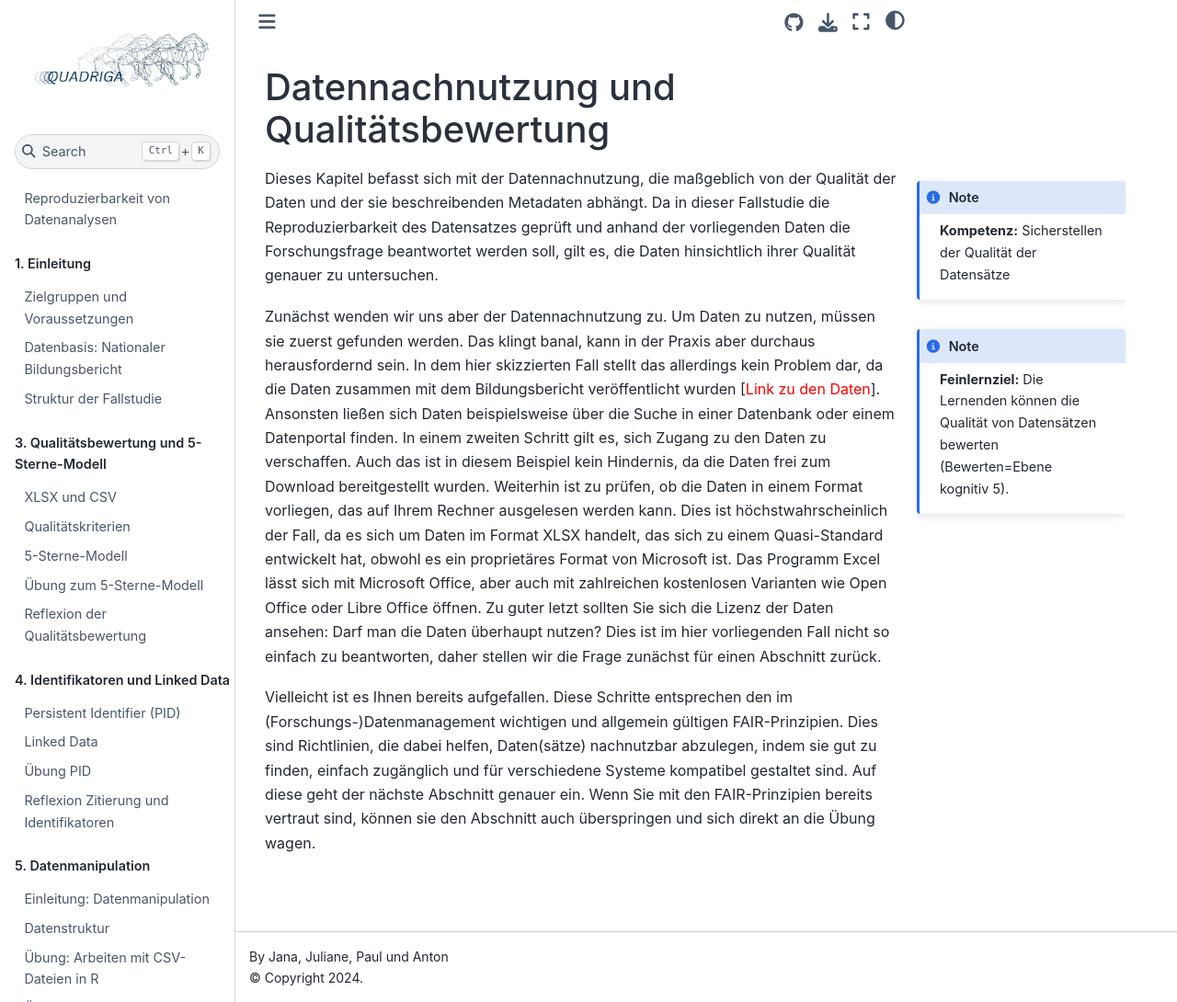
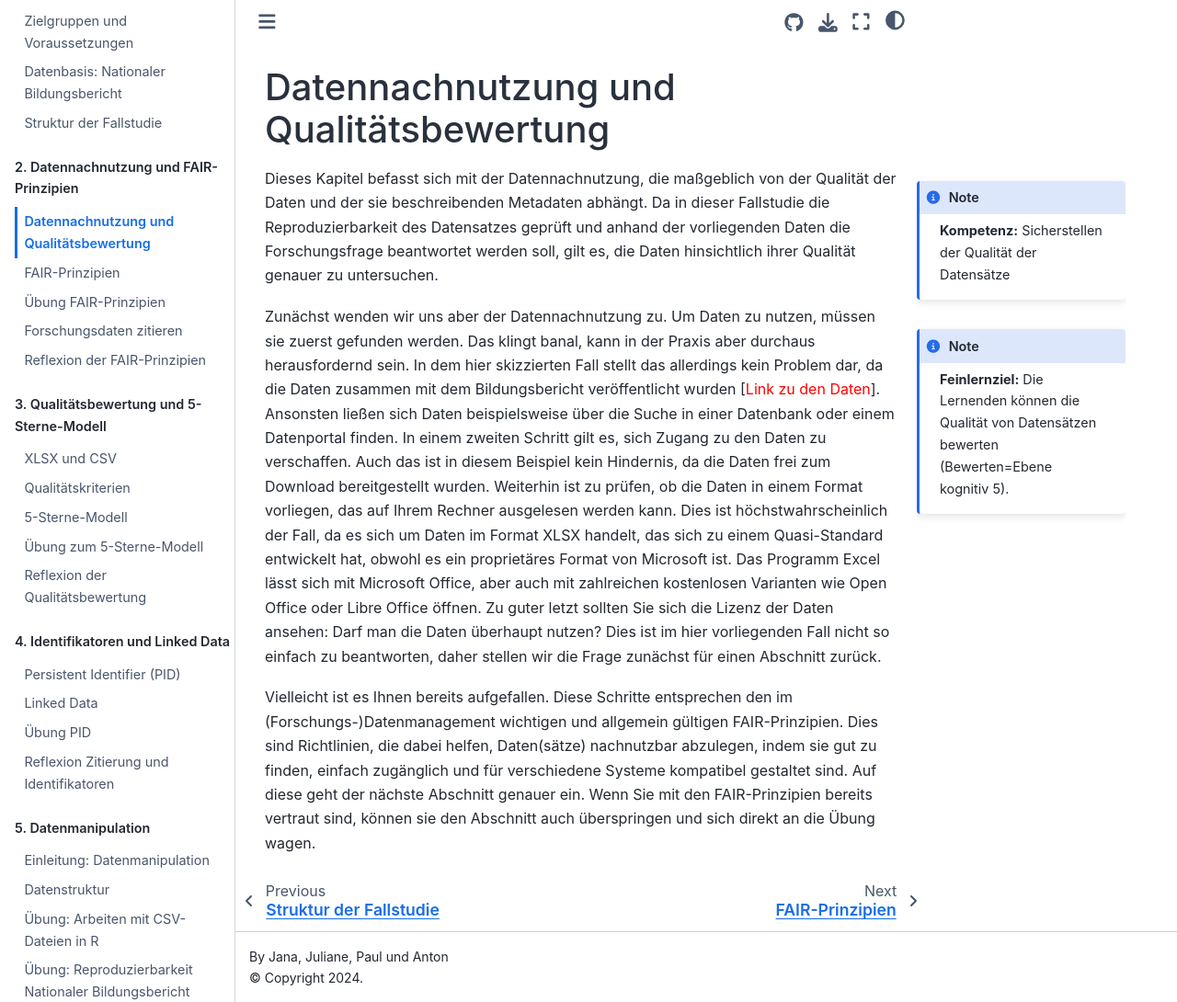
Before and after one commit to quadriga-dk/Tabelle-Fallstudie-1, a Jupyter Book: the page built from Markdown/05_Datennachnutzung.md, in a window 1280 px wide and 1090 px high. Shown: the whole window at 92% size. Built offline with Jupyter Book 1.0.4 settings and Sphinx 7.4.7 and the Sphinx Book theme 1.1.4, drawn with Linux system fonts in a browser that asks for light colours; pages that are not in the unit, such as notebooks, are missing from menus; some of the changed lines change nothing that is shown.

Commit message:
Update _toc.yml

```diff
--- a/_toc.yml
+++ b/_toc.yml
@@ -11,11 +11,11 @@ parts:
     - file: Markdown/04_Struktur_Fallstudie
   - caption: 2. Datennachnutzung und FAIR-Prinzipien
     chapters:
-    - file: Markdown/Einleitung_Datennachnutzung
-    - file: Markdown/Einleitung_Datenzitierung
-    - file: Markdown/Fair_Prinzipien
-    - file: Markdown/FAIR_Übung_Tabelle
-    - file: Markdown/FAIR_Reflexion
+    - file: Markdown/05_Datennachnutzung
+    - file: Markdown/06_FairPrinzipien
+    - file: Markdown/07_Übung_FAIR
+    - file: Markdown/08_Datenzitierung
+    - file: Markdown/09_Reflexion_FAIR
   - caption: 3. Qualitätsbewertung und 5-Sterne-Modell
     chapters:
     - file: Markdown/Übung_Rohdaten
```
